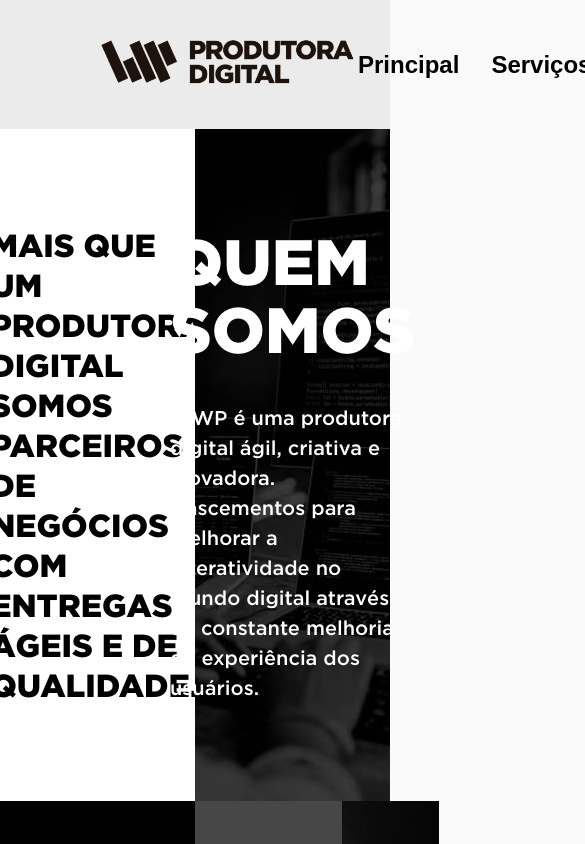
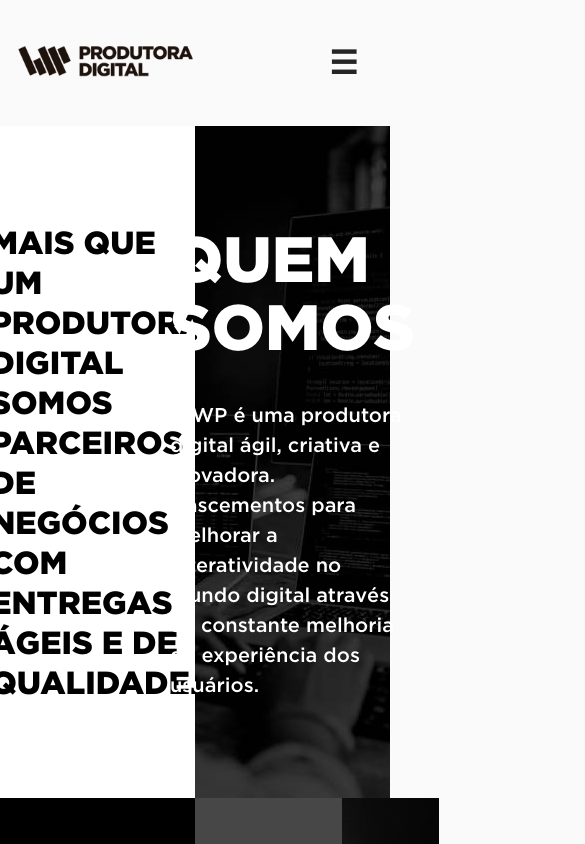
Before and after one commit to LeoCsBorges/07_WP, a React (Vite) app: page / in a window 390 px wide. Shown: the top 844 px of the page, 585 px wide, since content can reach past the window. Built offline with nearby package versions, Linux system fonts and the light colour scheme; the HTML template or start-up script is replaced by a standard one; a web font is replaced by a local one.

Commit message:
Adding Header component media queries

```diff
--- a/package.json
+++ b/package.json
@@ -10,6 +10,8 @@
     "preview": "vite preview"
   },
   "dependencies": {
+    "@radix-ui/react-dialog": "^1.1.14",
+    "@radix-ui/react-dropdown-menu": "^2.1.15",
     "framer-motion": "^12.23.3",
     "react": "^19.1.0",
     "react-dom": "^19.1.0",
--- /dev/null
+++ b/src/components/DesktopMenu/DesktopMenu.jsx
@@ -0,0 +1,29 @@
+import styles from "./DesktopMenu.module.css";
+import { Link } from "react-router-dom";
+
+export const DesktopMenu = () => {
+  return (
+    <ul className={styles.list}>
+      <li>
+        <Link to="/">Principal</Link>
+      </li>
+      <li>
+        <Link to="/servicos">Serviços</Link>
+      </li>
+      <li>
+        <Link to="/banners">Banners</Link>
+      </li>
+      <li>
+        <Link to="/web">Web</Link>
+      </li>
+      <li>
+        <Link to="/motion">Motion</Link>
+      </li>
+      <li>
+        <Link to="/contato">Contato</Link>
+      </li>
+    </ul>
+  );
+};
+
+export default DesktopMenu;
--- /dev/null
+++ b/src/components/DesktopMenu/DesktopMenu.module.css
@@ -0,0 +1,20 @@
+.list {
+  display: flex;
+  flex-wrap: wrap;
+  justify-content: center;
+  gap: 2rem;
+}
+
+/* Medium (Tablets paisagem) */
+@media (max-width: 1024px) {
+  .list {
+    gap: 1.25rem;
+  }
+}
+
+/* Small (Tablets retrato ou smartphones grandes) */
+@media (max-width: 768px) {
+  .list {
+    gap: 1rem;
+  }
+}
--- /dev/null
+++ b/src/components/DesktopMenu/index.js
@@ -0,0 +1 @@
+export { default } from "./DesktopMenu";
--- a/src/components/Header/Header.jsx
+++ b/src/components/Header/Header.jsx
@@ -1,8 +1,13 @@
 import styles from "./Header.module.css";
 import logo from "../../assets/images/logo.png";
+import MobileMenu from "../MobileMenu/MobileMenu";
+import DesktopMenu from "../DesktopMenu/DesktopMenu";
+import { useIsMobile } from "../../hooks/useIsMobile";
 import { Link } from "react-router-dom";
 
 export const Header = () => {
+  const isMobile = useIsMobile();
+
   return (
     <header>
       <div className="container">
@@ -14,28 +19,7 @@ export const Header = () => {
               alt="Logo da Produtora Digital"
             />
           </Link>
-          <nav>
-            <ul className={styles.header__nav__list}>
-              <li>
-                <Link to="/">Principal</Link>
-              </li>
-              <li>
-                <Link to="/servicos">Serviços</Link>
-              </li>
-              <li>
-                <Link to="/banners">Banners</Link>
-              </li>
-              <li>
-                <Link to="/web">Web</Link>
-              </li>
-              <li>
-                <Link to="/motion">Motion</Link>
-              </li>
-              <li>
-                <Link to="/contato">Contato</Link>
-              </li>
-            </ul>
-          </nav>
+          <nav>{isMobile ? <MobileMenu /> : <DesktopMenu />}</nav>
         </div>
       </div>
     </header>
--- a/src/components/Header/Header.module.css
+++ b/src/components/Header/Header.module.css
@@ -1,12 +1,14 @@
 .wrapper {
-  background-color: var(--color-gray-light);
-  padding-block: 36px;
+  max-width: 1940px;
+  margin: 0 auto;
+  padding: 2.25rem 6.125rem;
   font-size: 1.5rem;
   font-weight: 700;
-  padding-inline: 98px;
   display: flex;
   justify-content: space-between;
   align-items: center;
+  gap: 2rem;
+  /* position: relative; */
 }
 
 .header__img {
@@ -14,7 +16,39 @@
   height: auto;
 }
 
-.header__nav__list {
-  display: flex;
-  gap: 2rem;
+/* Large (Desktops padrão) */
+@media (max-width: 1280px) {
+  .wrapper {
+    font-size: 1.25rem;
+    padding-inline: 4rem;
+  }
+
+  .header__img {
+    width: 224px;
+  }
 }
+
+/* Medium (Tablets paisagem) */
+@media (max-width: 1024px) {
+  .wrapper {
+    font-size: 1.15rem;
+    padding-inline: 2rem;
+  }
+
+  .header__img {
+    width: 180px;
+  }
+}
+
+/* Small (Tablets retrato ou smartphones grandes) */
+@media (max-width: 768px) {
+  .wrapper {
+    font-size: 1.15rem;
+    padding-inline: 1rem;
+  }
+}
+
+/* Extra Small (Smartphones menores) */
+@media (max-width: 480px) {
+  /* Stack completo, fontes menores, botões maiores */
+}
--- /dev/null
+++ b/src/components/MobileMenu/MobileMenu.jsx
@@ -0,0 +1,27 @@
+import * as Dialog from "@radix-ui/react-dialog";
+import { Link } from "react-router-dom";
+import styles from "./MobileMenu.module.css";
+
+export const MobileMenu = () => {
+  return (
+    <Dialog.Root>
+      <Dialog.Trigger className={styles.trigger}>☰</Dialog.Trigger>
+      <Dialog.Portal>
+        <Dialog.Overlay className={styles.overlay} />
+        <Dialog.Content className={styles.content}>
+          <Dialog.Close className={styles.close}>&times;</Dialog.Close>
+          <nav className={styles.menuNav}>
+            <Link to="/">Principal</Link>
+            <Link to="/servicos">Serviços</Link>
+            <Link to="/banners">Banners</Link>
+            <Link to="/web">Web</Link>
+            <Link to="/motion">Motion</Link>
+            <Link to="/contato">Contato</Link>
+          </nav>
+        </Dialog.Content>
+      </Dialog.Portal>
+    </Dialog.Root>
+  );
+};
+
+export default MobileMenu;
--- /dev/null
+++ b/src/components/MobileMenu/MobileMenu.module.css
@@ -0,0 +1,88 @@
+.trigger {
+  background: transparent;
+  border: none;
+  padding: 0.5rem 1rem;
+  font-size: 2rem;
+  font-weight: 600;
+  color: var(--color-gray-dark);
+  cursor: pointer;
+}
+
+.overlay {
+  position: fixed;
+  inset: 0;
+  background-color: rgba(0, 0, 0, 0.6);
+  backdrop-filter: blur(1px);
+  -webkit-backdrop-filter: blur(1px);
+  z-index: 999;
+}
+
+.content {
+  padding-block: 1rem;
+  padding-left: 0.25rem;
+  padding-right: 1rem;
+  position: fixed;
+  top: 0;
+  right: 0;
+  width: 100svw;
+  max-width: 340px;
+  height: 100svh;
+  color: var(--color-gray-dark);
+  background-color: var(--color-gray-medium);
+  display: flex;
+  flex-direction: column;
+  gap: 1.5rem;
+  z-index: 1000;
+}
+
+.content[data-state="open"] {
+  animation: slideIn 0.3s ease forwards;
+}
+
+.content[data-state="closed"] {
+  animation: slideOut 0.3s ease forwards;
+}
+
+@keyframes slideIn {
+  from {
+    transform: translateX(100%);
+  }
+  to {
+    transform: translateX(0);
+  }
+}
+
+@keyframes slideOut {
+  from {
+    transform: translateX(0);
+  }
+  to {
+    transform: translateX(100%);
+  }
+}
+
+.menuNav {
+  display: flex;
+  flex-direction: column;
+  gap: 0.5rem;
+}
+
+.menuNav a {
+  text-decoration: none;
+  font-size: 1.4rem;
+  font-weight: 500;
+  padding: 1rem;
+}
+
+.menuNav a:hover {
+  text-decoration: underline;
+}
+
+.close {
+  color: inherit;
+  align-self: flex-end;
+  background: transparent;
+  border: none;
+  font-size: 2rem;
+  cursor: pointer;
+}
--- /dev/null
+++ b/src/components/MobileMenu/index.js
@@ -0,0 +1 @@
+export { default } from "./MobileMenu";
--- /dev/null
+++ b/src/hooks/useIsMobile.js
@@ -0,0 +1,16 @@
+import { useEffect, useState } from "react";
+
+export const useIsMobile = (breakpoint = 768) => {
+  const [isMobile, setIsMobile] = useState(
+    document.documentElement.clientWidth < breakpoint
+  );
+
+  useEffect(() => {
+    const handleResize = () =>
+      setIsMobile(document.documentElement.clientWidth < breakpoint);
+    window.addEventListener("resize", handleResize);
+    return () => window.removeEventListener("resize", handleResize);
+  }, [breakpoint]);
+
+  return isMobile;
+};
```
Also changed, not shown: 1 other file (tests, documents, lock files or other folders).
